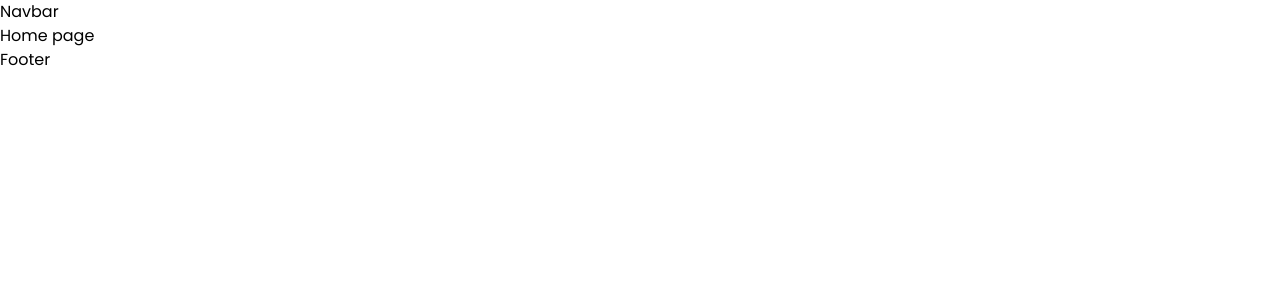
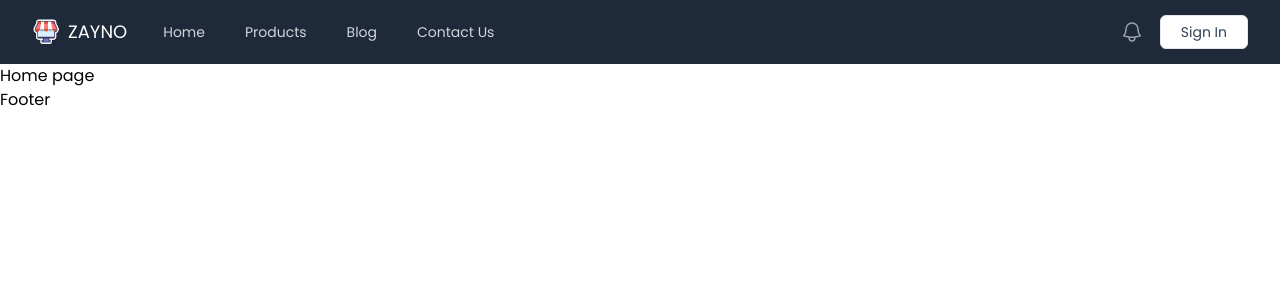
Before and after one commit to azim622/product-hub, a React (Vite) app: page / in a window 1280 px wide. Shown: the top 300 px of the page. Built offline with nearby package versions, Linux system fonts and the light colour scheme.

Commit message:
Responsive device friendly navbar created using Tailwind UI with heroicons & headless UI

```diff
--- a/index.html
+++ b/index.html
@@ -2,7 +2,7 @@
 <html lang="en">
   <head>
     <meta charset="UTF-8" />
-    <link rel="icon" type="image/svg+xml" href="/vite.svg" />
+    <link rel="icon" type="image/svg+xml" href="./public/logo.png" />
     <meta name="viewport" content="width=device-width, initial-scale=1.0" />
     <title>Zayno</title>
 
--- a/src/shared/Navbar/Navbar.jsx
+++ b/src/shared/Navbar/Navbar.jsx
@@ -1,8 +1,105 @@
+import { Disclosure, DisclosureButton, DisclosurePanel, Menu, MenuButton, MenuItem, MenuItems } from '@headlessui/react'
+import { Bars3Icon, BellIcon, XMarkIcon } from '@heroicons/react/24/outline'
+import logo from "../../assets/logo.png";
+import { Link } from 'react-router-dom';
+
+const navigation = [
+    { name: 'Home', href: '/', current: false },
+    { name: 'Products', href: '/Products', current: false },
+    { name: 'Blog', href: '/blogs', current: false },
+    { name: 'Contact Us', href: '/contact-us', current: false },
+]
+
+function classNames(...classes) {
+    return classes.filter(Boolean).join(' ')
+}
+
 const Navbar = () => {
+    const isUser = false;
+
     return (
-        <div>
-            <h1>Navbar</h1>
-        </div>
+        <Disclosure as="nav" className="bg-gray-800">
+            <div className="mx-auto max-w-7xl px-2 sm:px-6 lg:px-8">
+                <div className="relative flex h-16 items-center justify-between">
+                    <div className="absolute inset-y-0 left-0 flex items-center sm:hidden">
+                        {/* Mobile menu button*/}
+                        <DisclosureButton className="group relative inline-flex items-center justify-center rounded-md p-2 text-gray-400 hover:bg-gray-700 hover:text-white focus:ring-2 focus:ring-white focus:outline-hidden focus:ring-inset">
+                            <span className="absolute -inset-0.5" />
+                            <span className="sr-only">Open main menu</span>
+                            <Bars3Icon aria-hidden="true" className="block size-6 group-data-open:hidden" />
+                            <XMarkIcon aria-hidden="true" className="hidden size-6 group-data-open:block" />
+                        </DisclosureButton>
+                    </div>
+
+                    <div className="flex flex-1 items-center justify-center sm:items-stretch sm:justify-start">
+                        <div className="flex shrink-0 items-center">
+                            <img alt="Your Company" src={logo} className="h-7 w-auto" />
+                            <h1 className='text-[#fff] font-medium uppercase ms-2 text-lg'>Zayno</h1>
+                        </div>
+
+                        <div className="hidden sm:ml-6 sm:block">
+                            <div className="flex space-x-4">
+                                {navigation.map((item) => (
+                                    <Link to={item.href} key={item.name} aria-current={item.current ? 'page' : undefined} className={classNames(
+                                        item.current ? 'bg-gray-900 text-white' : 'text-gray-300 hover:bg-gray-700 hover:text-white',
+                                        'rounded-md px-3 py-2 text-sm font-medium',
+                                    )}>{item.name}</Link>
+                                ))}
+                            </div>
+                        </div>
+                    </div>
+
+                    <div className="absolute inset-y-0 right-0 flex items-center pr-2 sm:static sm:inset-auto sm:ml-6 sm:pr-0">
+                        <button type="button" className="relative rounded-full bg-gray-800 p-1 text-gray-400 hover:text-white focus:ring-2 focus:ring-white focus:ring-offset-2 focus:ring-offset-gray-800 focus:outline-hidden">
+                            <span className="absolute -inset-1.5" />
+                            <span className="sr-only">View notifications</span>
+                            <BellIcon aria-hidden="true" className="size-6" />
+                        </button>
+
+                        {/* Profile dropdown */}
+                        {
+                            isUser ? (
+                                <Menu as="div" className="relative ml-3">
+                                    <div>
+                                        <MenuButton className="relative flex rounded-full bg-gray-800 text-sm focus:ring-2 focus:ring-white focus:ring-offset-2 focus:ring-offset-gray-800 focus:outline-hidden">
+                                            <span className="absolute -inset-1.5" />
+                                            <span className="sr-only">Open user menu</span>
+                                            <img alt="" src="https://images.unsplash.com/photo-1472099645785-5658abf4ff4e?ixlib=rb-1.2.1&ixid=eyJhcHBfaWQiOjEyMDd9&auto=format&fit=facearea&facepad=2&w=256&h=256&q=80" className="size-8 rounded-full" />
+                                        </MenuButton>
+                                    </div>
+
+                                    <MenuItems transition className="absolute right-0 z-10 mt-2 w-48 origin-top-right rounded-md bg-white shadow-lg ring-1 ring-black/5 transition focus:outline-hidden data-closed:scale-95 data-closed:transform data-closed:opacity-0 data-enter:duration-100 data-enter:ease-out data-leave:duration-75 data-leave:ease-in">
+                                        <MenuItem>
+                                            <a href="#" className="block px-4 py-2 rounded-t-md text-sm text-gray-700 data-focus:bg-gray-100 data-focus:outline-hidden">Your Profile</a>
+                                        </MenuItem>
+                                        <MenuItem>
+                                            <a href="#" className="block px-4 py-2 text-sm text-gray-700 data-focus:bg-gray-100 data-focus:outline-hidden">Settings</a>
+                                        </MenuItem>
+                                        <MenuItem>
+                                            <a href="#" className="block px-4 py-2 rounded-b-md text-sm text-gray-700 data-focus:bg-gray-100 data-focus:outline-hidden">Sign out</a>
+                                        </MenuItem>
+                                    </MenuItems>
+                                </Menu>
+                            ) :
+                            <Link to="/sign-in"><button type="button" className='px-5 py-1.5 ms-3 border border-gray-200 rounded-md text-sm text-slate-700 font-medium bg-[#fff] hover:bg-gray-100 hover:shadow-md active:bg-[#fff] cursor-pointer'>Sign In</button></Link>
+                        }
+                    </div>
+                </div>
+            </div>
+
+            <DisclosurePanel className="sm:hidden">
+                <div className="space-y-1 px-2 pt-2 pb-3">
+                    {navigation.map((item) => (
+                        <Link to={item.href} key={item.name}>
+                            <DisclosureButton aria-current={item.current ? 'page' : undefined} className={classNames(
+                                item.current ? 'bg-gray-900 text-white' : 'text-gray-300 hover:bg-gray-700 hover:text-white',
+                                'block rounded-md px-3 py-2 text-base font-medium w-full text-left',
+                            )}>{item.name}</DisclosureButton>
+                        </Link>
+                    ))}
+                </div>
+            </DisclosurePanel>
+        </Disclosure>
     );
 };
 
```
Also changed, not shown: public/logo.png (added), src/assets/logo.png (added).
